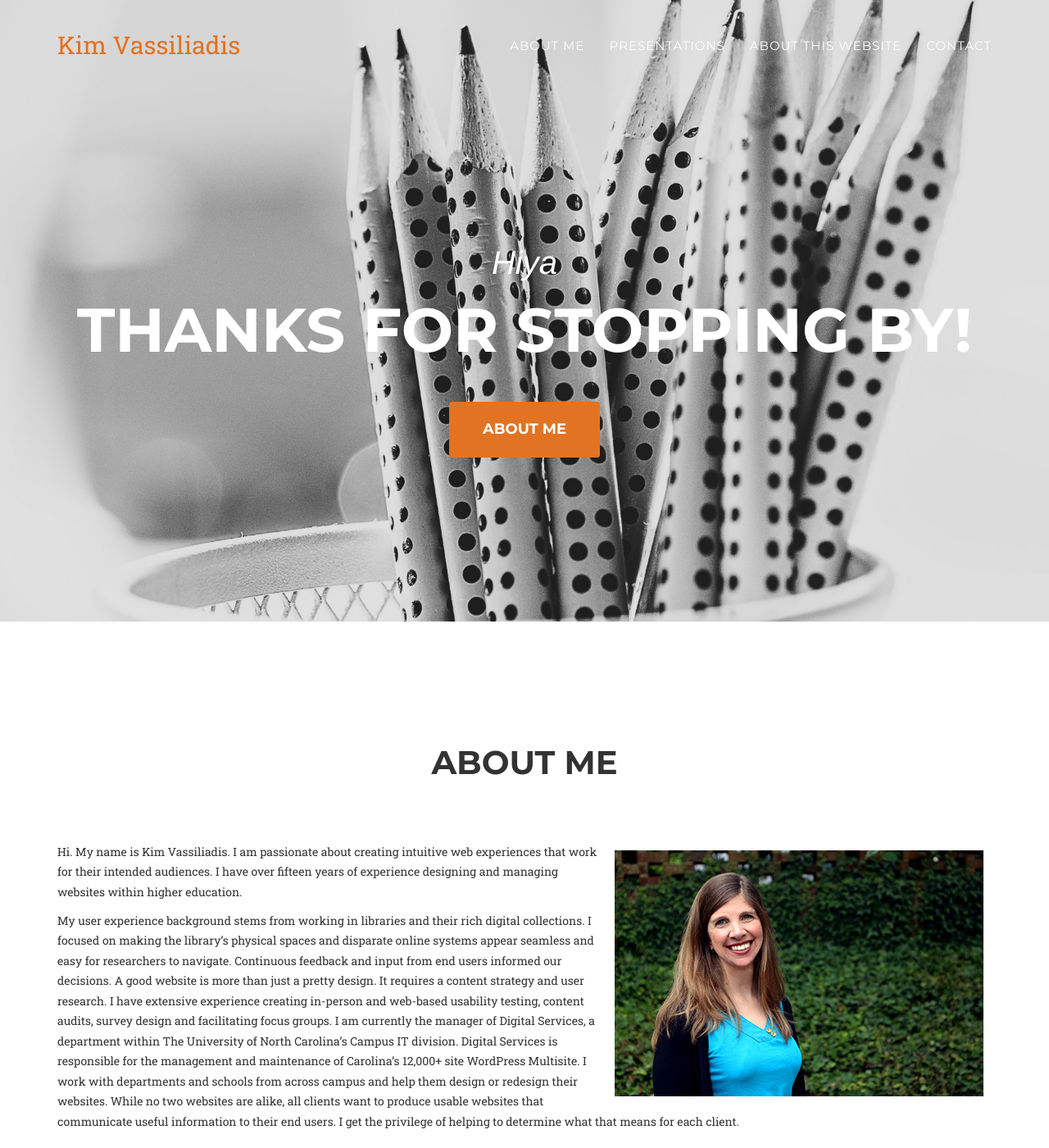
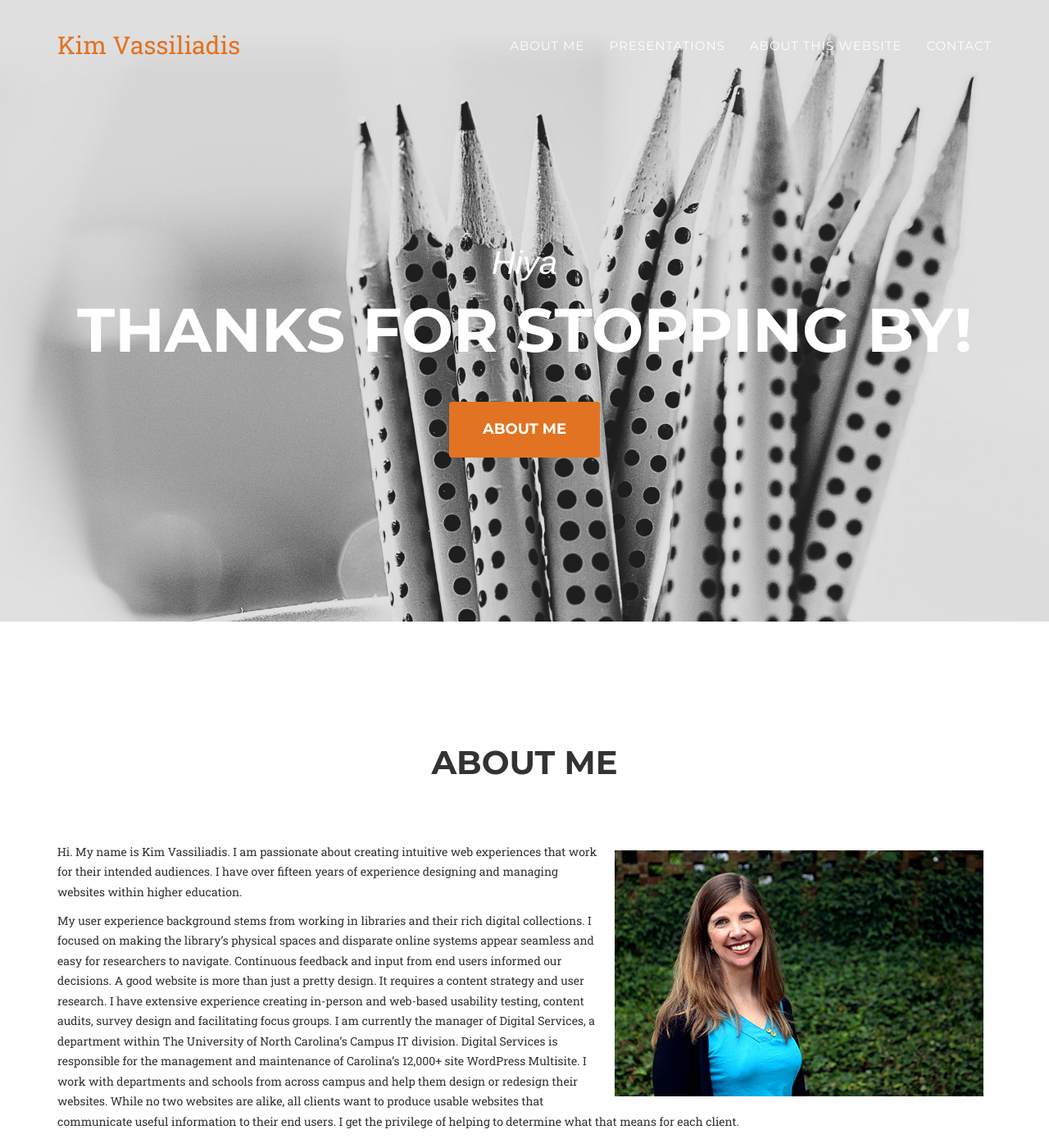
Before and after one commit to kimbrarian/jekyll, a Jekyll site: the page built from index.html, in a window 1280 px wide and 1400 px high. Shown: the whole window at 82% size. Built offline with Jekyll 4.4.1, drawn with Linux system fonts in a browser that asks for light colours; some web fonts are replaced.

Commit message:
Update agency.css

```diff
--- a/_includes/css/agency.css
+++ b/_includes/css/agency.css
@@ -270,7 +270,7 @@ header {
     color: #fff;
     background-attachment: scroll;
     /*background-image: url('{{ site.baseurl }}/img/header-bg.jpg');*/
-    background-image: url('{{ site.baseurl }}/img/cropped-FI3UYVGNFD.jpg');
+    background-image: url('{{ site.baseurl }}/img/cropped-FI3UYVGNFD-new.jpg');
     background-position: center center;
     background-repeat: none;
     -webkit-background-size: cover;
```
